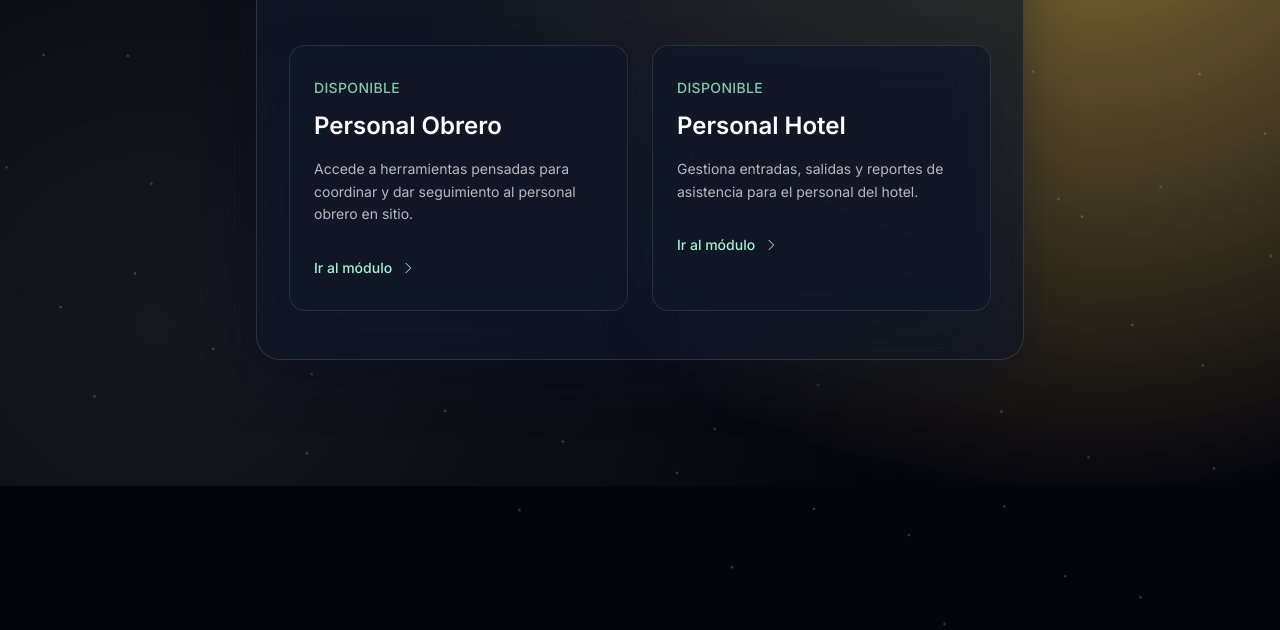
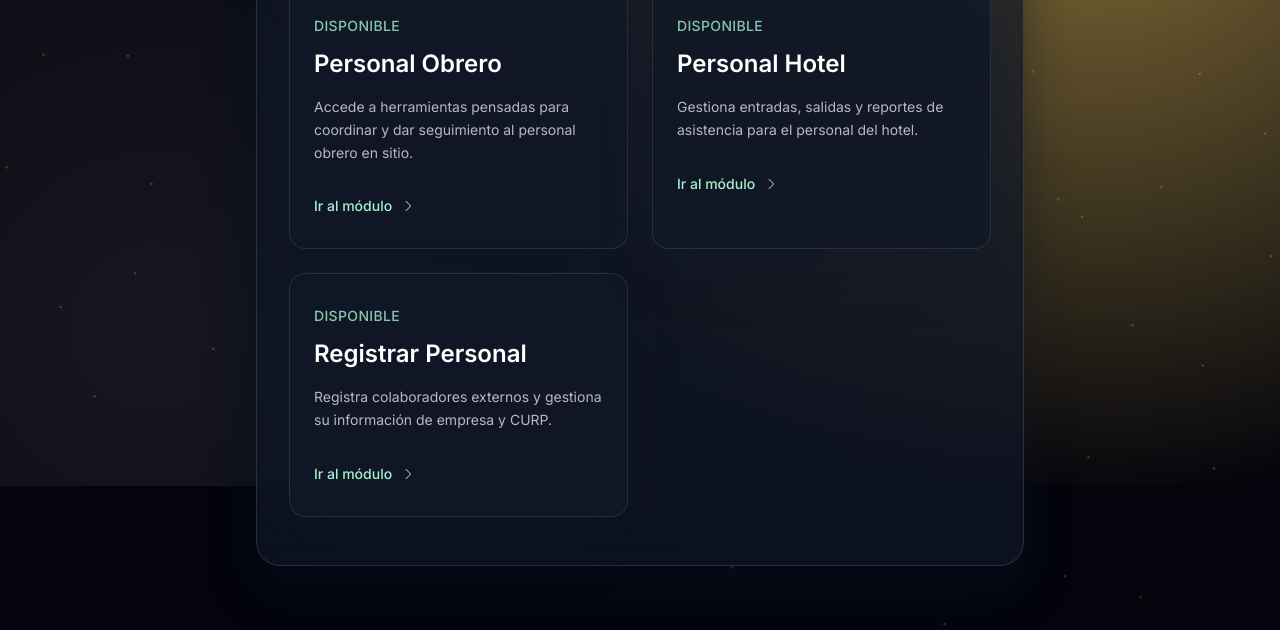
Before and after one commit to troghx/JOURNEY, a website: page seleccionar_personal.html in a window 1280 px wide. Shown: the part 314-944 px from the top of the page. Before the commit the page ends 800 px from the top, so only its background shows below. Drawn offline with nearby package versions, Linux system fonts and the light colour scheme.

Commit message:
Add link to register personnel in HTML
Added a link to the 'Registrar Personal' module with a description.

```diff
--- a/seleccionar_personal.html
+++ b/seleccionar_personal.html
@@ -164,6 +164,23 @@
           </svg>
         </span>
       </a>
+
+      <a
+        href="registro_personal.html"
+        class="card-option glass-panel flex h-full flex-col rounded-2xl border border-white/10 px-6 py-8 text-left"
+      >
+        <span class="text-sm font-medium uppercase tracking-wide text-emerald-200/80">Disponible</span>
+        <span class="mt-3 text-2xl font-semibold text-white">Registrar Personal</span>
+        <p class="mt-4 text-sm text-white/70 leading-relaxed">
+          Registra colaboradores externos y gestiona su información de empresa y CURP.
+        </p>
+        <span class="mt-8 inline-flex items-center text-sm font-medium text-emerald-200">
+          Ir al módulo
+          <svg xmlns="http://www.w3.org/2000/svg" class="ml-2 h-4 w-4" fill="none" viewBox="0 0 24 24" stroke="currentColor" stroke-width="1.5">
+            <path stroke-linecap="round" stroke-linejoin="round" d="M9 5l7 7-7 7" />
+          </svg>
+        </span>
+      </a>
     </div>
   </main>
 </body>
```
